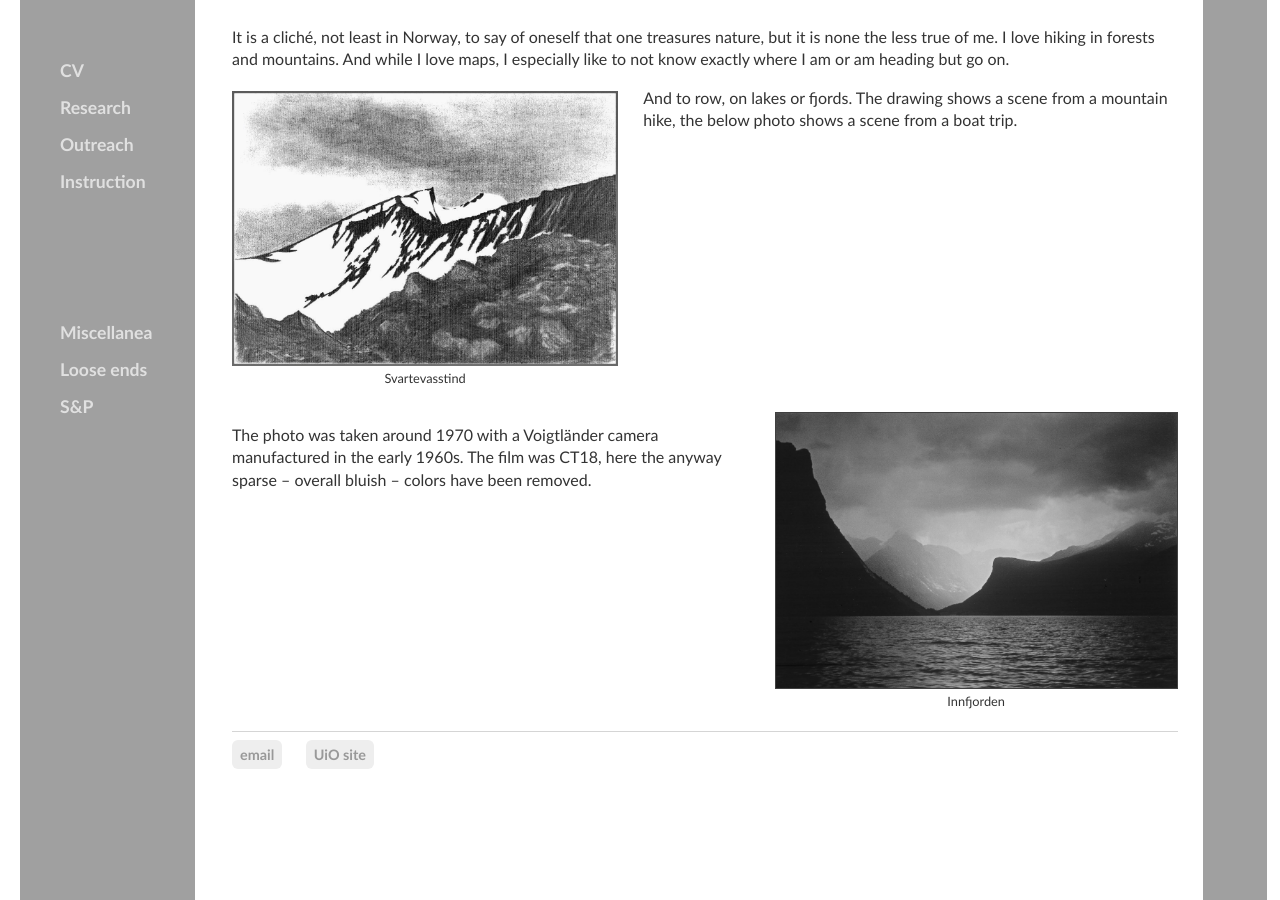
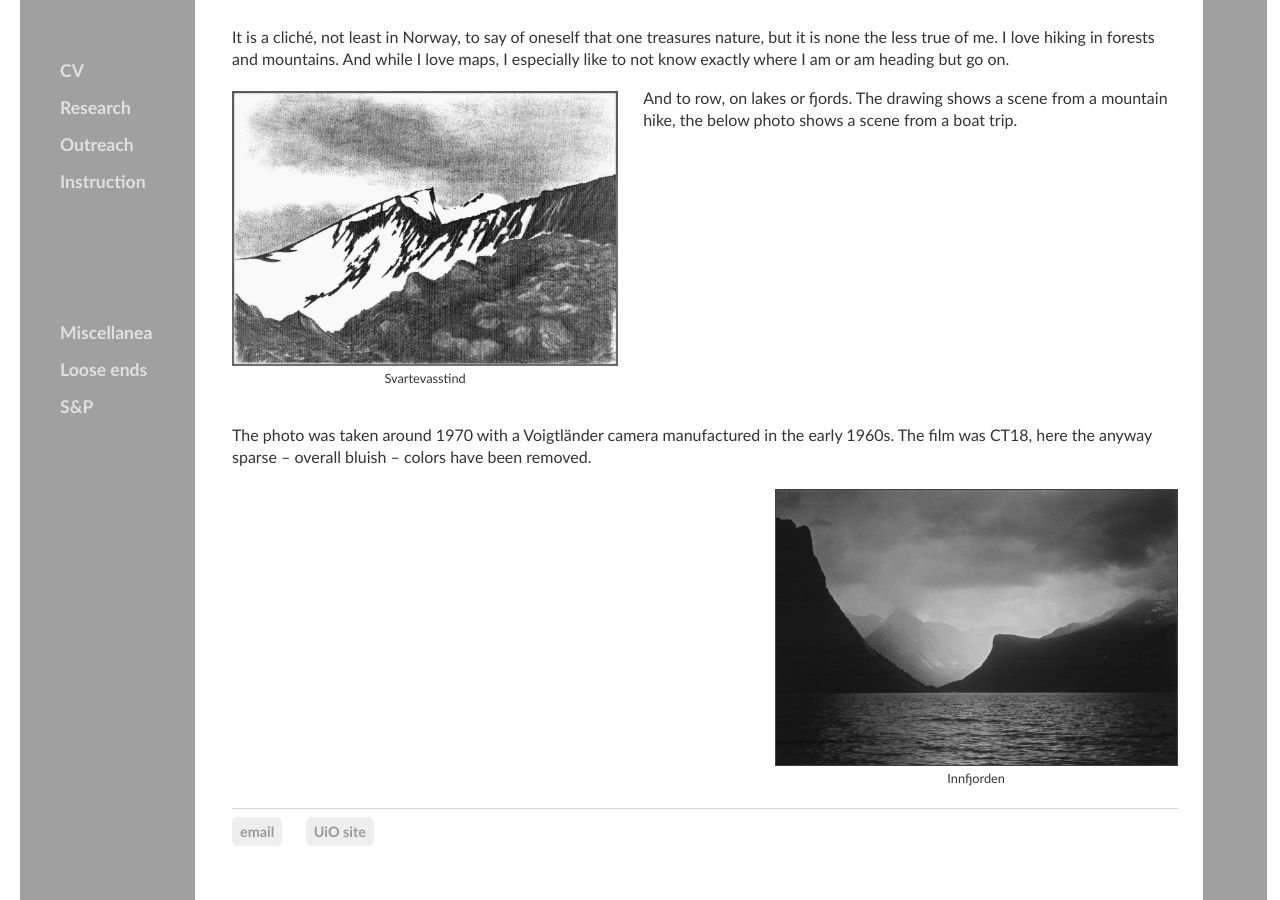
Before and after one commit to kjelljs/kjelljs.github.io, a Jekyll site: the page built from about/index.html, in a window 1280 px wide and 900 px high, scrolled down 4740 px. Built offline with Jekyll 4.4.1, drawn with Linux system fonts in a browser that asks for light colours.

Commit message:
Update index.html

```diff
--- a/about/index.html
+++ b/about/index.html
@@ -89,8 +89,9 @@
 <p>It is a cliché, not least in Norway, to say of oneself that one treasures nature, but it is none the less true of me. I love hiking in forests and mountains. And while I love maps, I especially like to not know exactly where I am or am heading but go on.</p>
 <div style="float:left;"><figure class="leftfig"><img style="height:275px;" src="/pics/Svartevass.jpg"><figcaption>Svartevasstind</figcaption></figure></div>
 <p>And to row, on lakes or fjords. The drawing shows a scene from a mountain hike, the below photo shows a scene from a boat trip.
-</p></section><section></br><div style="float:right;"><figure class="rightfig"><img style="height:275px; border: 1px solid #404040" src="/pics/NåsaBW.jpg"><figcaption>Innfjorden</figcaption></figure></div>
-<p>The photo was taken around 1970 with a Voigtländer camera manufactured in the early 1960s. The film was CT18, here the anyway sparse – overall bluish – colors have been removed.</p></section>
+</p></section><section></br>
+<p>The photo was taken around 1970 with a Voigtländer camera manufactured in the early 1960s. The film was CT18, here the anyway sparse – overall bluish – colors have been removed.</p>
+<div style="float:right;"><figure class="rightfig"><img style="height:275px; border: 1px solid #404040" src="/pics/NåsaBW.jpg"><figcaption>Innfjorden</figcaption></figure></div></section>
 <!--p> Unexpected lakes or ponds ... all that the glaciers left, rocks ragged or smooth, and all that grows in the grooves and valleys ... and to row, on lakes or fjords, reaching lonely shores and improbable harbors </p>-->
 <section>&nbsp;</section>
 </div><!-- /.blurb -->
```
